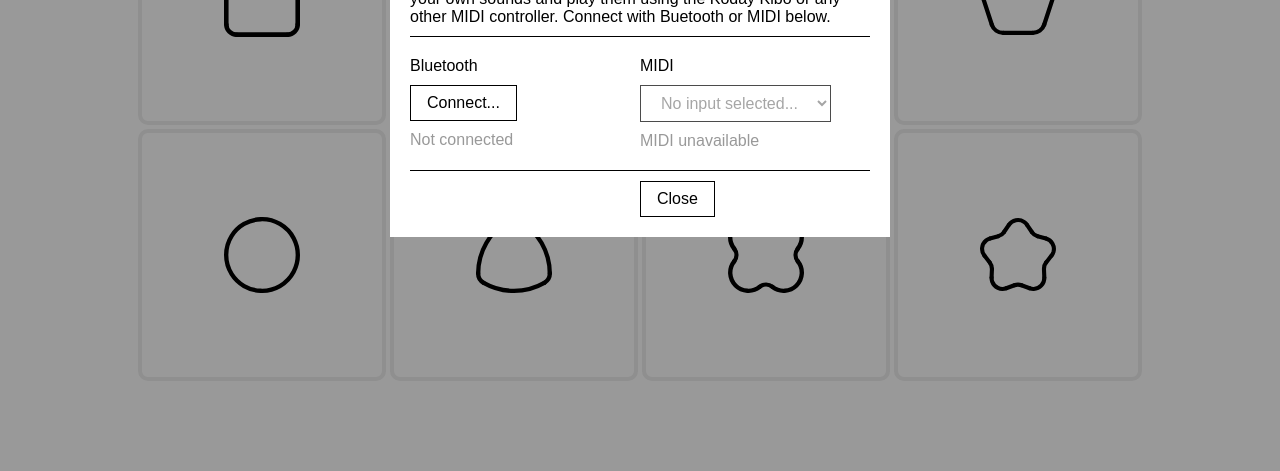
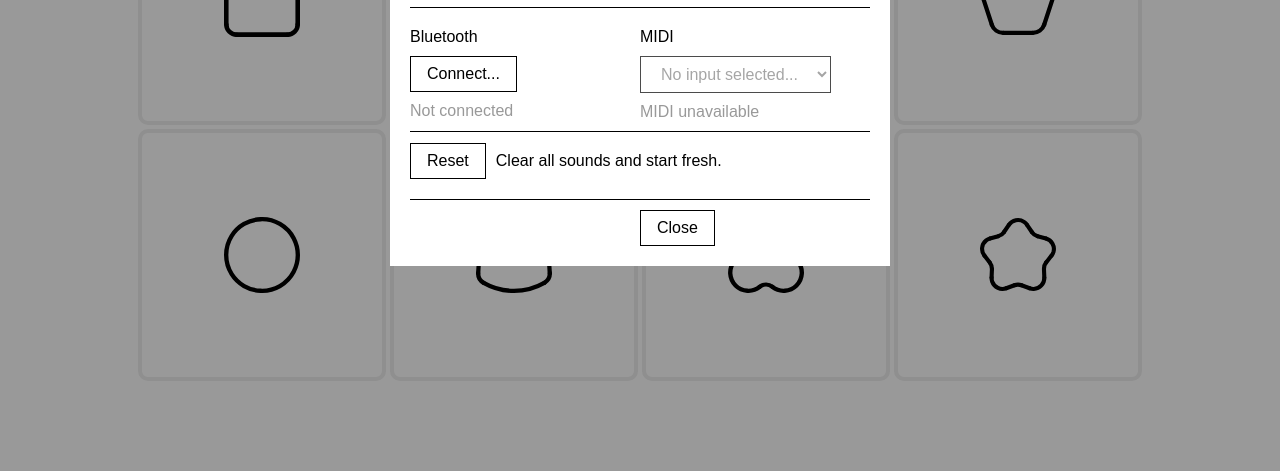
Before and after one commit to hisschemoller/kibo-drum-drop, a website with bundled scripts: page docs/index.html in a window 1280 px wide. Shown: the part 329-800 px from the top of the page. Built offline with nearby package versions, Linux system fonts and the light colour scheme; a web font is replaced by a local one.

Commit message:
Reset button added in Settings panel.

```diff
--- a/docs/css/settings.css
+++ b/docs/css/settings.css
@@ -2,6 +2,7 @@
 	width: 500px;
 }
 .settings__section {
+	align-items: baseline;
 	border-top: 1px solid var(--color-darkest);
 	display: flex;
 	flex-wrap: wrap;
@@ -29,3 +30,9 @@
 	color: var(--color-mid);
 	margin-top: 10px;
 }
+.settings__section .btn {
+	margin-right: 10px;
+}
+.settings__btn_description {
+	margin-top: 10px;
+}
--- a/docs/index.html
+++ b/docs/index.html
@@ -68,6 +68,10 @@
                 <div class="settings__status midiin-status"></div>
               </div>
             </div>
+            <div class="settings__section">
+              <button type="button" class="btn btn-reset">Reset</button>
+              <span class="settings__btn_description">Clear all sounds and start fresh.</span>
+            </div>
           </div>
         </div>
         <div class="dialog__controls">
--- a/docs/js/view/controls.js
+++ b/docs/js/view/controls.js
@@ -195,6 +195,7 @@ function handleStateChanges(e) {
       updateShapesBehaviour(state);
       break;
 
+    case actions.NEW_PROJECT:
     case actions.SET_PROJECT:
       updateShapes(state);
       updateShapesBehaviour(state);
@@ -301,6 +302,7 @@ function updateShapes(state) {
       }
     } else {
       shapeEl.classList.remove('shape--assigned');
+      shapeEl.classList.remove('shape--selected');
     }
 
     // update recording status
--- a/docs/js/view/record.js
+++ b/docs/js/view/record.js
@@ -56,6 +56,7 @@ function handleStateChanges(e) {
   const { state, action, actions, } = e.detail;
   switch (action.type) {
 
+    case actions.NEW_PROJECT:
     case actions.SET_PROJECT:
     case actions.TOGGLE_RECORD_ARM:
 			updateRecordArm(state);
--- a/docs/js/view/settings.js
+++ b/docs/js/view/settings.js
@@ -19,6 +19,11 @@ function addEventListeners() {
 
 	bluetoothConnectBtn.addEventListener('click', e => {
 		dispatch(getActions().bluetoothConnect());
+	});
+
+	rootEl.querySelector('.btn-reset').addEventListener('click', e => {
+		localStorage.clear();
+    dispatch(getActions().newProject());
 	});
 }
 
--- a/docs/js/view/waveform.js
+++ b/docs/js/view/waveform.js
@@ -239,6 +239,7 @@ function handleStateChanges(e) {
       // showRecordingLocator(state);
       break;
 
+    case actions.NEW_PROJECT:
     case actions.HANDLE_MIDI_MESSAGE:
     case actions.RELOAD_AUDIOFILE_ON_SAME_PAD:
     case actions.SELECT_SOUND:
```
